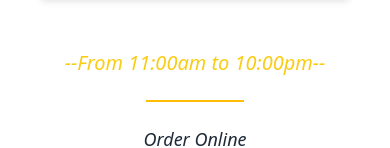
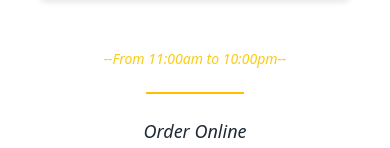
Before and after one commit to Mthe001/Bestro-restaurant, a React (Vite) app: page / in a window 390 px wide. Shown: the part 265-413 px from the top of the page. Built offline with nearby package versions, Linux system fonts and the light colour scheme.

Commit message:
fix(header):order-time-responsive--

```diff
--- a/src/Pages/Home/Header/Header.jsx
+++ b/src/Pages/Home/Header/Header.jsx
@@ -5,7 +5,7 @@ const Header = () => {
     return (
         <div>
             <div className='text-center'>
-                <h1 className='italic text-xl  text-yellow-400 '>--From 11:00am to 10:00pm--</h1>
+                <h1 className='italic md:text-xl text-sm  lg:text-2xl   text-yellow-400 '>--From 11:00am to 10:00pm--</h1>
 
                 <div>
                     <div className='divider divider-warning w-[25%] mx-auto'></div>
```
